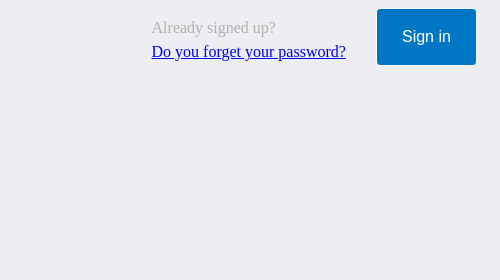
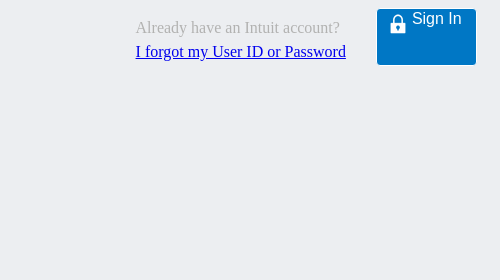
Before and after one commit to AlduLonghi/SignUpPage, a plain HTML site: page index.html in a window 1280 px wide. Shown: the top 280 px of the page, 780-1280 px from the left. Drawn offline with Linux system fonts and the light colour scheme.

Commit message:
Just to pus to share

```diff
--- a/index.html
+++ b/index.html
@@ -10,11 +10,11 @@
     <header>
         <div class="infoBar">
             <div>
-                <p>Already signed up?</p>
-                <a href="www.facebook.com"><p>Do you forget your password?</p></a>
+                <p>Already have an Intuit account?</p>
+                <a href="www.facebook.com"><p>I forgot my User ID or Password</p></a>
             </div>
             <div class="inputbutton">
-                <input type="button" name="signin" value="Sign in"/>
+                <button type="button"><span><img src="./assets/lock.png" /></span>Sign In </button>
             </div>
         </div>
     </header>
--- a/style.css
+++ b/style.css
@@ -21,7 +21,7 @@ body {
     width: 8%;
 }
 
-.inputbutton input {
+.inputbutton button {
     height: 90%;
     width: 100%;
     background-color: #0077C5;
@@ -29,7 +29,11 @@ body {
     border-radius: 4px;
     border: 1px solid;
     font-size: 16px;
+    display: flex;
 }
+
+
+
 
 main {
     margin-top: 10px;
```
Also changed, not shown: assets/intuit-icon.png (added), assets/lock.png (added), assets/logo.png (added), assets/mint.png (added), assets/pwd-lock.png (added), assets/quickbooks.png (added), assets/turbotax.png (added).
